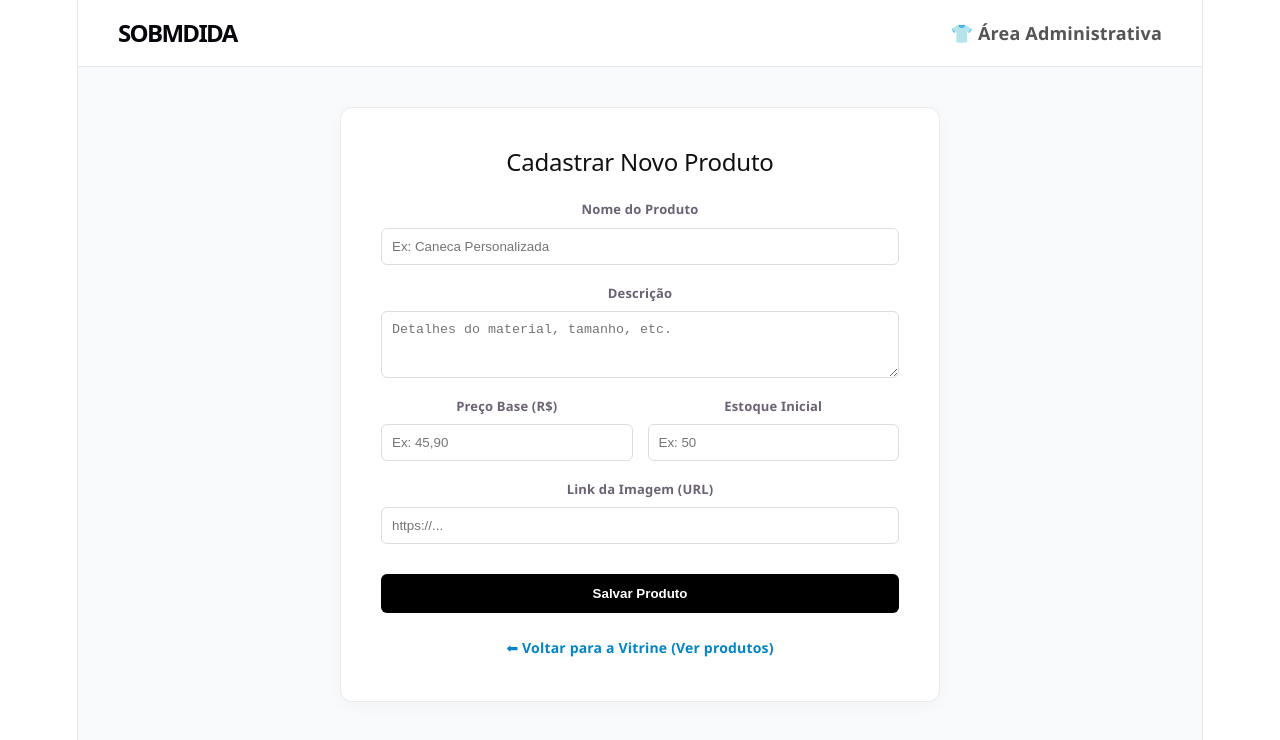
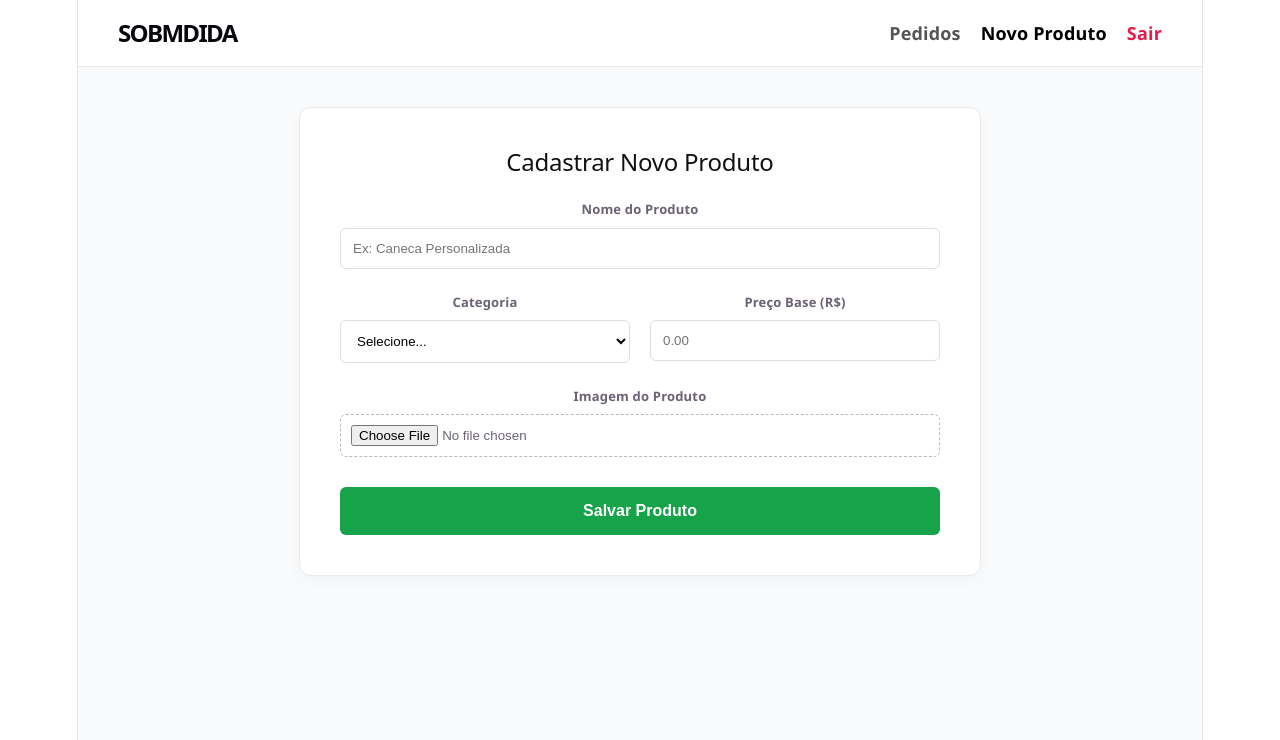
Before and after one commit to rosalaie/APIForSettings, a React (Vite) app in the folder front-sobmdida/: page /admin/novo-produto in a window 1280 px wide. Shown: the top 740 px of the page. Built offline with nearby package versions, Linux system fonts and the light colour scheme.

Commit message:
feat: formulario de cadastro finalizado com placeholder para imagem

```diff
--- a/front-sobmdida/src/pages/CadastrarProduto.jsx
+++ b/front-sobmdida/src/pages/CadastrarProduto.jsx
@@ -1,94 +1,72 @@
 import { useState } from 'react';
-import { Link } from 'react-router-dom';
-import axios from 'axios';
+import { Link, useNavigate } from 'react-router-dom';
 
 function CadastrarProduto() {
   const [nome, setNome] = useState('');
-  const [descricao, setDescricao] = useState('');
+  const [categoria, setCategoria] = useState('');
   const [preco, setPreco] = useState('');
-  const [estoque, setEstoque] = useState('');
-  const [imagemUrl, setImagemUrl] = useState('');
-  const [mensagem, setMensagem] = useState('');
+  const [imagem, setImagem] = useState(null);
+  const navigate = useNavigate();
 
-  const salvarProduto = async (e) => {
+  const handleSalvarProduto = (e) => {
     e.preventDefault();
-    setMensagem('Salvando...');
-
-    try {
-      // Aponta para a rota da sua API na porta 3000
-      await axios.post('http://localhost:3000/products', {
-        nome: nome,
-        descricao: descricao,
-        preco: parseFloat(preco.replace(',', '.')), // Converte vírgula para ponto
-        estoque: parseInt(estoque), // Garante que seja número inteiro
-        imagemUrl: imagemUrl,
-        categoriaId: 1 // Usando ID 1 fixo temporariamente para testes
-      });
-
-      setMensagem('✅ Produto cadastrado com sucesso!');
-      // Limpa os campos após o sucesso
-      setNome(''); setDescricao(''); setPreco(''); setEstoque(''); setImagemUrl('');
-    } catch (erro) {
-      console.error("Erro ao salvar:", erro);
-      setMensagem('❌ Erro ao cadastrar. Verifique se o backend está ligado e se a categoria 1 existe no banco.');
-    }
+    // Aqui entrará a lógica do Firebase e o fetch para o backend Node.js
+    console.log("Dados prontos para envio:", { nome, categoria, preco, imagem });
+    alert("Formulário pronto para conectar ao banco!");
   };
 
   return (
     <div style={{ backgroundColor: '#f9fafb', minHeight: '100vh', fontFamily: 'Segoe UI, sans-serif' }}>
 
-      {/* Cabeçalho Administrativo */}
-      <header style={{ display: 'flex', justifyContent: 'space-between', padding: '20px 40px', backgroundColor: '#fff', borderBottom: '1px solid #eaeaea' }}>
+      {/* Cabeçalho com o Logo Corrigido */}
+      <header style={{ display: 'flex', justifyContent: 'space-between', alignItems: 'center', padding: '20px 40px', backgroundColor: '#fff', borderBottom: '1px solid #eaeaea' }}>
+        <Link to="/" style={{ textDecoration: 'none', color: '#000' }}>
           <h1 style={{ margin: 0, fontSize: '24px', fontWeight: '900' }}>SOBMDIDA</h1>
-        <span style={{ fontWeight: 'bold', color: '#555' }}>👕 Área Administrativa</span>
+        </Link>
+        <nav style={{ display: 'flex', gap: '20px', fontWeight: 'bold', color: '#555' }}>
+          <Link to="/admin/dashboard" style={{ color: '#555', textDecoration: 'none' }}>Pedidos</Link>
+          <span style={{ color: '#000' }}>Novo Produto</span>
+          <Link to="/" style={{ color: '#e11d48', textDecoration: 'none' }}>Sair</Link>
+        </nav>
       </header>
 
-      <main style={{ padding: '40px', maxWidth: '600px', margin: '0 auto' }}>
-        <div style={{ backgroundColor: '#fff', padding: '40px', borderRadius: '12px', border: '1px solid #eaeaea', boxShadow: '0 4px 15px rgba(0,0,0,0.03)' }}>
-          <h2 style={{ marginBottom: '20px', color: '#111' }}>Cadastrar Novo Produto</h2>
+      {/* Formulário de Cadastro */}
+      <main style={{ padding: '40px', maxWidth: '600px', margin: '40px auto', backgroundColor: '#fff', borderRadius: '12px', border: '1px solid #eaeaea', boxShadow: '0 4px 15px rgba(0,0,0,0.03)' }}>
+        <h2 style={{ fontSize: '24px', color: '#111', marginBottom: '20px' }}>Cadastrar Novo Produto</h2>
 
-          <form onSubmit={salvarProduto} style={{ display: 'flex', flexDirection: 'column', gap: '15px' }}>
+        <form onSubmit={handleSalvarProduto} style={{ display: 'flex', flexDirection: 'column', gap: '20px' }}>
 
           <div style={{ display: 'flex', flexDirection: 'column' }}>
             <label style={{ fontSize: '13px', fontWeight: 'bold', marginBottom: '5px' }}>Nome do Produto</label>
-              <input type="text" value={nome} onChange={(e) => setNome(e.target.value)} required style={{ padding: '10px', borderRadius: '6px', border: '1px solid #ddd' }} placeholder="Ex: Caneca Personalizada" />
+            <input type="text" value={nome} onChange={(e) => setNome(e.target.value)} required style={{ padding: '12px', borderRadius: '6px', border: '1px solid #ddd' }} placeholder="Ex: Caneca Personalizada" />
           </div>
 
-            <div style={{ display: 'flex', flexDirection: 'column' }}>
-              <label style={{ fontSize: '13px', fontWeight: 'bold', marginBottom: '5px' }}>Descrição</label>
-              <textarea value={descricao} onChange={(e) => setDescricao(e.target.value)} rows="3" style={{ padding: '10px', borderRadius: '6px', border: '1px solid #ddd' }} placeholder="Detalhes do material, tamanho, etc." />
+          <div style={{ display: 'flex', gap: '20px' }}>
+            <div style={{ display: 'flex', flexDirection: 'column', flex: 1 }}>
+              <label style={{ fontSize: '13px', fontWeight: 'bold', marginBottom: '5px' }}>Categoria</label>
+              <select value={categoria} onChange={(e) => setCategoria(e.target.value)} required style={{ padding: '12px', borderRadius: '6px', border: '1px solid #ddd', backgroundColor: '#fff' }}>
+                <option value="">Selecione...</option>
+                <option value="Canecas">Canecas</option>
+                <option value="Camisetas">Camisetas</option>
+                <option value="Garrafas">Garrafas</option>
+              </select>
             </div>
 
-            <div style={{ display: 'grid', gridTemplateColumns: '1fr 1fr', gap: '15px' }}>
-              <div style={{ display: 'flex', flexDirection: 'column' }}>
+            <div style={{ display: 'flex', flexDirection: 'column', flex: 1 }}>
               <label style={{ fontSize: '13px', fontWeight: 'bold', marginBottom: '5px' }}>Preço Base (R$)</label>
-                <input type="text" value={preco} onChange={(e) => setPreco(e.target.value)} required style={{ padding: '10px', borderRadius: '6px', border: '1px solid #ddd' }} placeholder="Ex: 45,90" />
-              </div>
-
-              <div style={{ display: 'flex', flexDirection: 'column' }}>
-                <label style={{ fontSize: '13px', fontWeight: 'bold', marginBottom: '5px' }}>Estoque Inicial</label>
-                <input type="number" value={estoque} onChange={(e) => setEstoque(e.target.value)} required style={{ padding: '10px', borderRadius: '6px', border: '1px solid #ddd' }} placeholder="Ex: 50" />
+              <input type="number" step="0.01" value={preco} onChange={(e) => setPreco(e.target.value)} required style={{ padding: '12px', borderRadius: '6px', border: '1px solid #ddd' }} placeholder="0.00" />
             </div>
           </div>
 
           <div style={{ display: 'flex', flexDirection: 'column' }}>
-              <label style={{ fontSize: '13px', fontWeight: 'bold', marginBottom: '5px' }}>Link da Imagem (URL)</label>
-              <input type="text" value={imagemUrl} onChange={(e) => setImagemUrl(e.target.value)} required style={{ padding: '10px', borderRadius: '6px', border: '1px solid #ddd' }} placeholder="https://..." />
+            <label style={{ fontSize: '13px', fontWeight: 'bold', marginBottom: '5px' }}>Imagem do Produto</label>
+            <input type="file" accept="image/*" onChange={(e) => setImagem(e.target.files[0])} required style={{ padding: '10px', border: '1px dashed #bbb', borderRadius: '6px', cursor: 'pointer' }} />
           </div>
 
-            <button type="submit" style={{ marginTop: '15px', backgroundColor: '#000', color: '#fff', padding: '12px', border: 'none', borderRadius: '6px', fontWeight: 'bold', cursor: 'pointer' }}>
+          <button type="submit" style={{ backgroundColor: '#16a34a', color: '#fff', padding: '15px', border: 'none', borderRadius: '6px', fontWeight: 'bold', cursor: 'pointer', fontSize: '16px', marginTop: '10px' }}>
             Salvar Produto
           </button>
-
-            {mensagem && <p style={{ textAlign: 'center', marginTop: '10px', fontWeight: 'bold', color: mensagem.includes('❌') ? 'red' : 'green' }}>{mensagem}</p>}
         </form>
-
-          <div style={{ marginTop: '20px', textAlign: 'center' }}>
-            <Link to="/" style={{ color: '#0284c7', textDecoration: 'none', fontSize: '14px', fontWeight: 'bold' }}>
-              ⬅ Voltar para a Vitrine (Ver produtos)
-            </Link>
-          </div>
-        </div>
       </main>
     </div>
   );
--- a/front-sobmdida/src/pages/LoginAdmin.jsx
+++ b/front-sobmdida/src/pages/LoginAdmin.jsx
@@ -8,15 +8,14 @@ function LoginAdmin() {
 
   const fazerLogin = (e) => {
     e.preventDefault();
-    if (email && senha) {
-      navigate('/admin/novo-produto');
-    }
+    // Redirecionamento direto para a tela de produtos
+    navigate('/admin/novo-produto');
   };
 
   return (
     <div style={{ backgroundColor: '#f9fafb', minHeight: '100vh', display: 'flex', flexDirection: 'column', alignItems: 'center', fontFamily: 'Segoe UI, sans-serif' }}>
 
-      {/* Cabeçalho Responsivo Padronizado */}
+      {/* Cabeçalho */}
       <header style={{ display: 'flex', justifyContent: 'space-between', alignItems: 'center', width: '100%', padding: '20px 40px', backgroundColor: '#fff', borderBottom: '1px solid #eaeaea' }}>
         <Link to="/" style={{ textDecoration: 'none' }}>
           <h1 style={{ margin: 0, fontSize: '24px', fontWeight: '900', color: '#000' }}>SOBMDIDA</h1>
@@ -31,12 +30,30 @@ function LoginAdmin() {
         <form onSubmit={fazerLogin} style={{ display: 'flex', flexDirection: 'column', gap: '20px' }}>
           <div style={{ display: 'flex', flexDirection: 'column' }}>
             <label style={{ fontSize: '13px', fontWeight: 'bold', marginBottom: '5px' }}>E-mail</label>
-            <input type="email" value={email} onChange={(e) => setEmail(e.target.value)} required style={{ padding: '12px', borderRadius: '6px', border: '1px solid #ddd' }} placeholder="exemplo@sobmdida.com.br" />
+            <input
+              type="email"
+              value={email}
+              onChange={(e) => setEmail(e.target.value)}
+              required
+              onInvalid={(e) => e.target.setCustomValidity('Por favor, preencha este campo.')}
+              onInput={(e) => e.target.setCustomValidity('')}
+              style={{ padding: '12px', borderRadius: '6px', border: '1px solid #ddd' }}
+              placeholder="Digite seu e-mail"
+            />
           </div>
 
           <div style={{ display: 'flex', flexDirection: 'column' }}>
             <label style={{ fontSize: '13px', fontWeight: 'bold', marginBottom: '5px' }}>Senha</label>
-            <input type="password" value={senha} onChange={(e) => setSenha(e.target.value)} required style={{ padding: '12px', borderRadius: '6px', border: '1px solid #ddd' }} placeholder="Digite sua senha" />
+            <input
+              type="password"
+              value={senha}
+              onChange={(e) => setSenha(e.target.value)}
+              required
+              onInvalid={(e) => e.target.setCustomValidity('Por favor, preencha este campo.')}
+              onInput={(e) => e.target.setCustomValidity('')}
+              style={{ padding: '12px', borderRadius: '6px', border: '1px solid #ddd' }}
+              placeholder="Digite sua senha"
+            />
           </div>
 
           <button type="submit" style={{ backgroundColor: '#000', color: '#fff', padding: '14px', border: 'none', borderRadius: '6px', fontWeight: 'bold', cursor: 'pointer', fontSize: '15px' }}>
```
Lines whose indentation alone changed are shown as unchanged.
